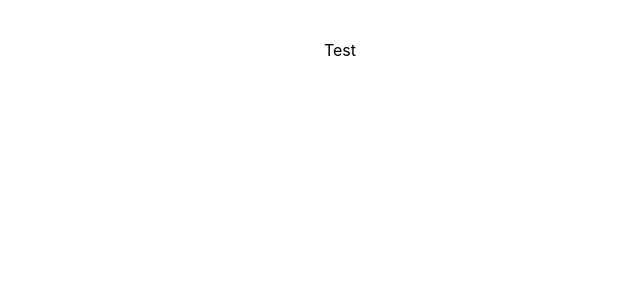
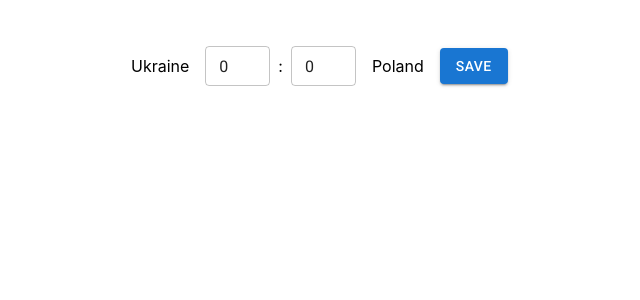
Before and after one commit to vladtihonovskiy/table-sport-test, a React (Create React App) app: page / in a window 1280 px wide. Shown: the top 300 px of the page, without its empty margins (300-940 px from the left). Built offline with nearby package versions, Linux system fonts and the light colour scheme.

Commit message:
add GameHistoryItem

```diff
--- /dev/null
+++ b/src/components/GameHistoryItem/GameHistoryItem.tsx
@@ -0,0 +1,76 @@
+import React, { useMemo } from "react";
+import { Box, Button, Grid, TextField } from "@mui/material";
+import IGameHistoryItemProps from "./GameHistoryItem.types";
+
+export const GameHistoryItem: React.FC<IGameHistoryItemProps> = ({
+  id,
+  gustPoints,
+  parentPoints,
+  parentName,
+  guestName,
+  isPlayed,
+}: IGameHistoryItemProps) => {
+  const renderInputs = useMemo(() => {
+    if (isPlayed) {
+      const gameResultText = `${parentPoints}: ${gustPoints}`;
+      return <p>{gameResultText}</p>;
+    }
+    return (
+      <>
+        <TextField
+          sx={{ maxWidth: 65, marginRight: 1 }}
+          size="small"
+          type="number"
+          inputProps={{ min: 0, max: 10 }}
+          onInput={(e: React.ChangeEvent<HTMLInputElement>) => {
+            // @ts-ignore
+            e.target.value = Math.max(0, parseInt(e.target.value))
+              .toString()
+              .slice(0, 2);
+          }}
+          onKeyPress={(event) => {
+            if (event?.key === "-" || event?.key === "+") {
+              event.preventDefault();
+            }
+          }}
+          defaultValue="0"
+        />
+        <p>:</p>
+        <TextField
+          sx={{ maxWidth: 65, marginLeft: 1 }}
+          size="small"
+          type="number"
+          inputProps={{ min: 0, max: 10 }}
+          onInput={(e: React.ChangeEvent<HTMLInputElement>) => {
+            e.target.value = Math.max(0, parseInt(e.target.value))
+              .toString()
+              .slice(0, 2);
+          }}
+          onKeyPress={(event) => {
+            if (event?.key === "-" || event?.key === "+") {
+              event.preventDefault();
+            }
+          }}
+          defaultValue="0"
+        />
+      </>
+    );
+  }, [isPlayed]);
+
+  return (
+    <Grid container direction="row" alignItems="center">
+      <Box sx={{ mx: 2 }}>
+        <p>{parentName}</p>
+      </Box>
+      {renderInputs}
+      <Box sx={{ mx: 2 }}>
+        <p>{guestName}</p>
+      </Box>
+
+      {/** show only if we didn't save the result * */}
+      {!isPlayed && <Button variant="contained">Save</Button>}
+    </Grid>
+  );
+};
+
+export default GameHistoryItem;
--- /dev/null
+++ b/src/components/GamesHistoryContainer/GameHistoryContainer.tsx
@@ -0,0 +1,18 @@
+import React from "react";
+import { Box } from "@mui/material";
+import GameHistoryItem from "../GameHistoryItem/GameHistoryItem";
+
+export const GameHistoryContainer = () => (
+  <Box sx={{ width: 450 }}>
+    <GameHistoryItem
+      parentName="Ukraine"
+      guestName="Poland"
+      id="someId"
+      isPlayed={false}
+      gustPoints={0}
+      parentPoints={2}
+    />
+  </Box>
+);
+
+export default GameHistoryContainer;
--- a/src/router/Home/Home.tsx
+++ b/src/router/Home/Home.tsx
@@ -1,5 +1,6 @@
 import React from "react";
 import { Container, Grid } from "@mui/material";
+import GameHistoryContainer from "../../components/GamesHistoryContainer/GameHistoryContainer";
 
 const Home = () => (
   <Container sx={{ minHeight: "100vh" }} maxWidth="xl">
@@ -11,7 +12,7 @@ const Home = () => (
       flexWrap="wrap"
       sx={{ height: "100%", paddingTop: 5 }}
     >
-      Test
+     <GameHistoryContainer />
     </Grid>
   </Container>
 );
```
Also changed, not shown: src/components/GameHistoryItem/GameHistoryItem.types.ts (added, +8 -0 lines), src/components/GamesHistoryContainer/GameHistoryContainer.module.css (added, +16 -0 lines).
